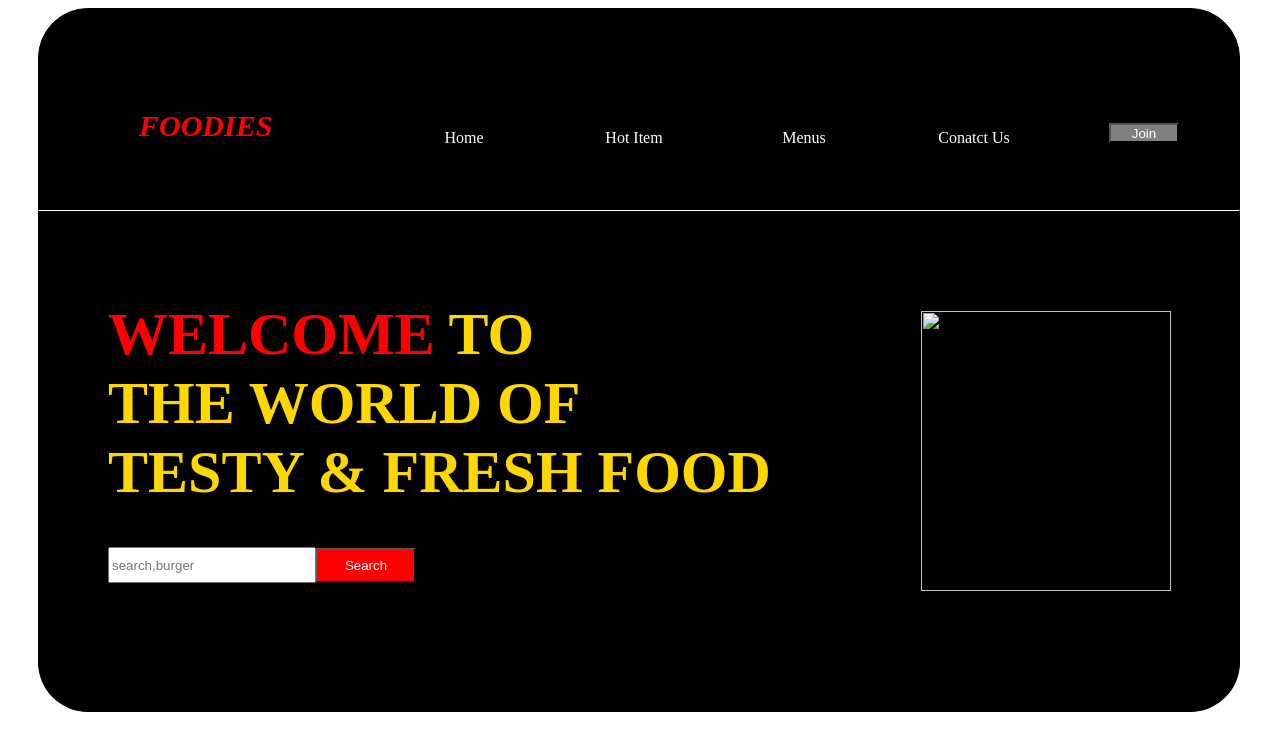
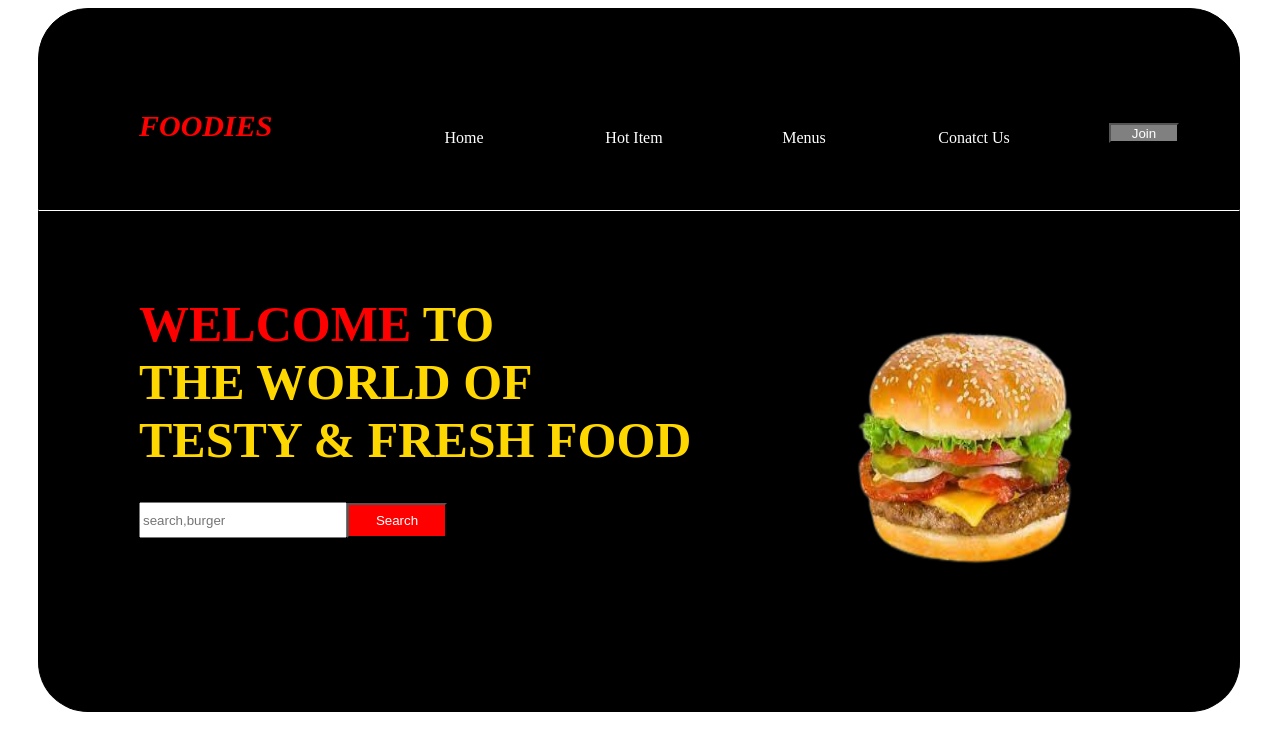
Before and after one commit to AungMinNyein/restaurant, a plain HTML site: page index.html in a window 1280 px wide. Drawn offline with Linux system fonts and the light colour scheme.

Commit message:
Add files via upload

```diff
--- a/index.html
+++ b/index.html
@@ -19,12 +19,14 @@
 				<input type="submit" name="" value="Join">
 			</div>
 	</div>
+	<div id="a">
 		<div class="section">
 			<h1><span style="color: red;">Welcome</span> to<br>the world of <br>testy & fresh food</h1>
 			<input type="text" name="" placeholder="search,burger"><input type="button" name="" value="Search">
 		</div>
 		<div class="sectiona">
-		<div class="img"><img src="../image/hum1.jpg"></div>
+			<div class="img"><img src="hum1.jpg"></div>
+		</div>
 	</div>
 </body>
 </html>
--- a/style.css
+++ b/style.css
@@ -67,7 +67,7 @@ a:hover{
 	color: gold;
 	padding-left: 100px;
 	padding-top: 50px;
-	font-size: 60px;
+	font-size: 50px;
 }
 .section input[type="text"]{
 	width: 200px;
@@ -89,7 +89,7 @@ a:hover{
 	width: 250px;
 	height: 280px;
 }
-#a .section,.sectiona{
+#a{
 	border: 1px solid black;
 	border-color: white black black black;
 	width: 1200px;
```
Lines whose indentation alone changed are shown as unchanged.
